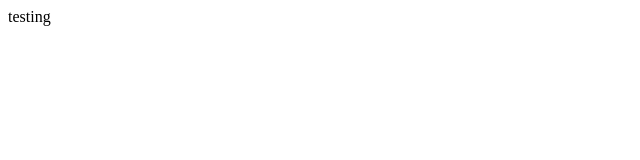
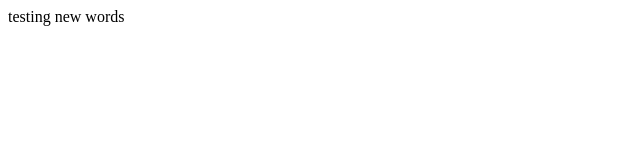
Before and after one commit to bebentorres/WD11_EXERCISE12_TORRES, a plain HTML site: page test3.html in a window 1280 px wide. Shown: the full height of the page, 0-640 px from the left. Drawn offline with Linux system fonts and the light colour scheme.

Commit message:
new words

```diff
--- a/test3.html
+++ b/test3.html
@@ -8,5 +8,6 @@
 </head>
 <body>
     testing
+    new words
 </body>
 </html>
```
